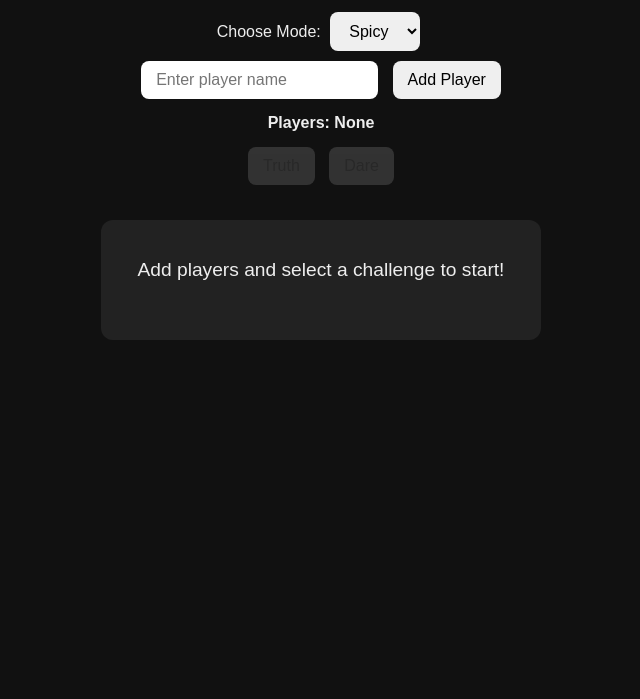
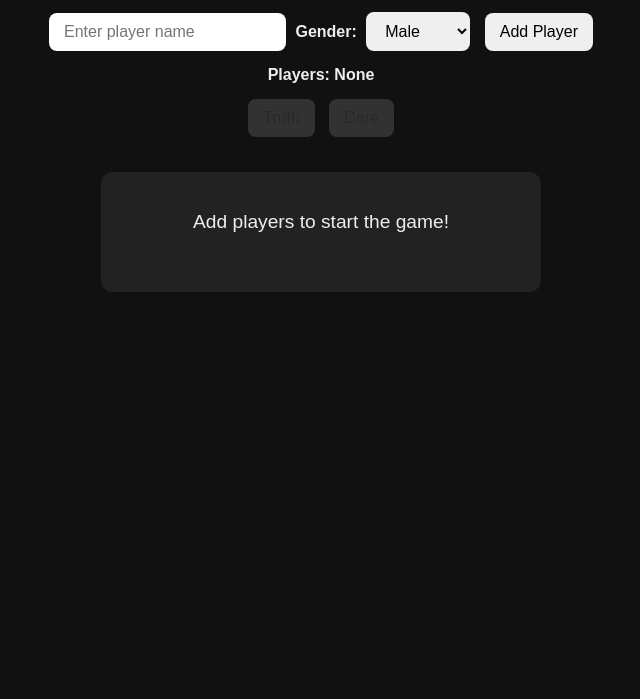
Before and after one commit to Kazwiti/Test, a plain HTML site: page index.html in a window 1280 px wide. Shown: the part 101-800 px from the top of the page, without its empty margins (319-959 px from the left). Drawn offline with Linux system fonts and the light colour scheme.

Commit message:
Add files via upload

```diff
--- a/index.html
+++ b/index.html
@@ -3,7 +3,7 @@
 <head>
 <meta charset="UTF-8" />
 <meta name="viewport" content="width=device-width, initial-scale=1" />
-<title>Truth or Dare</title>
+<title>Truth or Dare - Spicy Edition</title>
 <style>
   body {
     font-family: Arial, sans-serif;
@@ -44,35 +44,51 @@
     font-size: 1.2rem;
     user-select: text;
   }
+  label {
+    font-weight: bold;
+  }
 </style>
 </head>
 <body>
 
-<h1>Truth or Dare</h1>
-
-<label for="mode">Choose Mode:</label>
-<select id="mode">
-  <option value="fun">Fun</option>
-  <option value="spicy" selected>Spicy</option>
-</select>
+<h1>Truth or Dare - Spicy Edition</h1>
 
 <div>
-  <input type="text" id="player-name" placeholder="Enter player name" />
+  <input type="text" id="player-name" placeholder="Enter player name" aria-label="Player name" />
+  <label for="player-gender">Gender:</label>
+  <select id="player-gender" aria-label="Player gender">
+    <option value="male" selected>Male</option>
+    <option value="female">Female</option>
+  </select>
   <button id="addPlayerBtn">Add Player</button>
 </div>
 
-<div id="player-list">Players: None</div>
+<div id="player-list" aria-live="polite" aria-atomic="true">Players: None</div>
 
 <div>
   <button id="truthBtn" disabled>Truth</button>
   <button id="dareBtn" disabled>Dare</button>
 </div>
 
-<div id="challenge">
-  <p>Add players and select a challenge to start!</p>
+<div id="challenge" role="region" aria-live="polite" aria-atomic="true">
+  <p>Add players to start the game!</p>
 </div>
 
 <script>
+  // Players array with {name, gender}
+  const players = [];
+
+  const playerNameInput = document.getElementById("player-name");
+  const playerGenderSelect = document.getElementById("player-gender");
+  const addPlayerBtn = document.getElementById("addPlayerBtn");
+  const playerListDiv = document.getElementById("player-list");
+  const truthBtn = document.getElementById("truthBtn");
+  const dareBtn = document.getElementById("dareBtn");
+  const challengeDiv = document.getElementById("challenge");
+
+  let currentPlayerIndex = 0;
+
+  // Fun truths and dares (no gender separation for simplicity)
   const funTruths = [
     "What's your favorite childhood memory?",
     "If you could be any animal, what would you be?",
@@ -84,6 +100,7 @@
     "Make a funny face until your next turn."
   ];
 
+  // Spicy truths (no gender separation here, but can be split similarly if needed)
   const spicyTruths = [
     "What’s the dirtiest thing you’ve ever fantasized about us doing together?",
     "Have you ever had a secret sexual desire you’re too shy to say out loud?",
@@ -94,119 +111,151 @@
     "Describe your wildest orgasm experience with me.",
     "Have you ever been turned on by a naughty dream about me?",
     "What’s the one thing you want me to do that you’ve never asked for?",
-    "What’s your secret fantasy involving roleplay or costumes?",
-    "Have you ever thought about filming us having sex?",
-    "What’s a sexy secret you’ve kept from me until now?",
-    "Describe the naughtiest thought you’ve had about me today.",
-    "What’s your favorite part of my body to pleasure and why?",
-    "Have you ever wanted to try something taboo with me?",
-    "What’s the longest you’ve gone without sex and how did it feel?",
-    "Describe a time you got caught doing something naughty.",
-    "What’s a forbidden fantasy you’d love to live out with me?",
-    "Have you ever been jealous of someone you imagined touching me?",
-    "What’s the sexiest thing you want me to whisper in your ear?"
+    "What’s your secret fantasy involving roleplay or costumes?"
   ];
 
-  const spicyDares = [
-    "Send me a teasing photo — just enough to make me want more.",
-    "Whisper your dirtiest fantasy about me into the mic for 15 seconds.",
-    "Act out the first time we had sex.",
-    "Moan softly into the mic like you’re thinking about me.",
-    "Send a video playing with your belly button with only underwear on.",
-    "Bite your lip and hold eye contact with the camera for 10 seconds.",
-    "Send a voice note saying my name in the sexiest way possible.",
-    "Describe in detail the last time you thought about me naked.",
-    "Make a 10-second video of you tracing your lips with your finger.",
-    "Describe how you want me to kiss you, step by step.",
-    "Send a flirty selfie with your hair tousled or messy.",
-    "Whisper a naughty secret about what you want to do to me.",
-    "Record yourself breathing heavily and send the clip.",
-    "Slowly say out loud something you’ve never told me but want to try.",
-    "Act out your favorite intimate move on camera.",
-    "Describe what you’re wearing right now in a way that makes me blush.",
-    "Send a photo of your hand tracing your neck or collarbone.",
-    "Pretend you’re making out with me for 20 seconds on video.",
-    "Say a seductive sentence and repeat it with increasing intensity.",
-    "Send a 10-second video blowing a kiss to the camera.",
-    "Take a video slowly unbuttoning your shirt but stop before it’s fully off.",
-    "Take a selfie wearing just your underwear or boxers.",
-    "Describe the first thing you’d do if you could touch me right now — make it explicit.",
-    "Send a picture of my favorite part on you. Spell out what you want to do to your partner using only emojis.",
-    "Send a picture of something I'd be touching if you were here.",
-    "Tell me your favorite position to imagine us in — describe it in detail.",
-    "Make a video pretending to kiss me passionately and whisper something naughty after.",
-    "Describe exactly how you’d touch me, including where and how hard/soft.",
-    "Send a photo of anything I ask.",
-    "Whisper your dirtiest fantasy into the mic — no holding back.",
-    "Show me the last X-rated clip you watched.",
-    "Make a video slowly taking off your underwear, you can stop whenever you want.",
-    "Describe your favorite spot on your body that you want me to kiss — in detail.",
-    "Send a photo in your favorite underwear.",
-    "Act out your favorite intimate move on video.",
-    "Fake an orgasm for 1 minute on video.",
-    "Send me a slow video of you tracing your abs and chest with your fingertips, making it clear you’re thinking of me.",
-    "Do whatever I ask for 2 minutes.",
-    "Tell me who in your contact list you would most want us to have a threesome with.",
-    "Snap a photo of a mystery part of your body and have me guess."
+  // All spicy dares with gender labels
+  const allSpicyDares = [
+    { text: "Send me a teasing photo — just enough to make me want more.", gender: "both" },
+    { text: "Whisper your dirtiest fantasy about me into the mic for 15 seconds.", gender: "both" },
+    { text: "Act out the first time we had sex.", gender: "both" },
+    { text: "Moan softly into the mic like you’re thinking about me.", gender: "female" },
+    { text: "Send a video playing with your belly button with only an underwear on.", gender: "female" },
+    { text: "Bite your lip and hold eye contact with the camera for 10 seconds.", gender: "female" },
+    { text: "Send a voice note saying my name in the sexiest way possible.", gender: "both" },
+    { text: "Describe in detail the last time you thought about me naked.", gender: "both" },
+    { text: "Make a 10-second video of you tracing your lips with your finger.", gender: "both" },
+    { text: "Describe how you want me to kiss you, step by step.", gender: "female" },
+    { text: "Send a flirty selfie with your hair tousled or messy.", gender: "female" },
+    { text: "Whisper a naughty secret about what you want to do to me.", gender: "both" },
+    { text: "Record yourself breathing heavily and send the clip.", gender: "both" },
+    { text: "Slowly say something we’ve never done but you want to try.", gender: "both" },
+    { text: "Act out your favorite intimate move on camera.", gender: "male" },
+    { text: "Describe what you’re wearing right now in a way that makes me blush.", gender: "female" },
+    { text: "Send a photo of your hand tracing your neck or collarbone.", gender: "both" },
+    { text: "Pretend you’re making out with me for 20 seconds on video.", gender: "male" },
+    { text: "Say a seductive sentence and repeat it with increasing intensity.", gender: "male" },
+    { text: "Send a 10-second video blowing a kiss to the camera.", gender: "male" },
+    { text: "Take a video slowly taking off your shirt but stop before it’s fully off.", gender: "both" },
+    { text: "Take a selfie wearing just your underwear or boxers.", gender: "both" },
+    { text: "Describe the first thing you’d do if you could touch me right now — make it explicit.", gender: "both" },
+    { text: "Send a picture of my favorite part on you.", gender: "both" },
+    { text: "Spell out what you want to do to your partner using only emojis.", gender: "both" },
+    { text: "Send a picture of something I'd be touching if you were here.", gender: "both" },
+    { text: "Tell me your favorite position to imagine us in — describe it in detail.", gender: "both" },
+    { text: "Make a video pretending to kiss me passionately and whisper something naughty after.", gender: "male" },
+    { text: "Describe exactly how you’d touch me, including where and how.", gender: "male" },
+    { text: "Whisper your dirtiest fantasy into the mic — no holding back.", gender: "both" },
+    { text: "Show me the last X-rated clip you watched.", gender: "both" },
+    { text: "Make a video slowly taking off your underwear, you can stop whenever you want.", gender: "both" },
+    { text: "Describe your favorite spot on your body that you want me to kiss — in detail.", gender: "female" },
+    { text: "Send a photo in your favorite underwear.", gender: "both" },
+    { text: "Fake an orgasm for 1 minute on video.", gender: "both" },
+    { text: "Send a slow video of you tracing your abs and chest with your fingertips, making it clear you’re thinking of me.", gender: "male" },
+    { text: "Do whatever I ask for 1 minute.", gender: "both" },
+    { text: "Tell me who in your contact list you would most want us to have a threesome with.", gender: "female" },
+    { text: "Snap a photo of a mystery part of your body and have me guess.", gender: "both" },
+    { text: "Make your silliest face, send a picture.", gender: "both" }
   ];
 
-  let players = [];
+  // Split dares by gender (including 'both')
+  const spicyDaresMale = allSpicyDares
+    .filter(d => d.gender === "male" || d.gender === "both")
+    .map(d => d.text);
 
-  const playerNameInput = document.getElementById('player-name');
-  const addPlayerBtn = document.getElementById('addPlayerBtn');
-  const playerListDiv = document.getElementById('player-list');
-  const truthBtn = document.getElementById('truthBtn');
-  const dareBtn = document.getElementById('dareBtn');
-  const challengeDiv = document.getElementById('challenge');
-  const modeSelect = document.getElementById('mode');
+  const spicyDaresFemale = allSpicyDares
+    .filter(d => d.gender === "female" || d.gender === "both")
+    .map(d => d.text);
 
+  // Current mode, default spicy
+  let mode = "spicy";
+
+  // Utility: update player list display
   function updatePlayerList() {
     if (players.length === 0) {
-      playerListDiv.textContent = 'Players: None';
+      playerListDiv.textContent = "Players: None";
       truthBtn.disabled = true;
       dareBtn.disabled = true;
     } else {
-      playerListDiv.textContent = 'Players: ' + players.join(', ');
+      playerListDiv.textContent =
+        "Players: " +
+        players.map((p) => `${p.name} (${p.gender})`).join(", ");
       truthBtn.disabled = false;
       dareBtn.disabled = false;
     }
   }
 
-  addPlayerBtn.addEventListener('click', () => {
+  // Add player handler
+  addPlayerBtn.onclick = () => {
     const name = playerNameInput.value.trim();
-    if (name && !players.includes(name)) {
-      players.push(name);
-      playerNameInput.value = '';
-      updatePlayerList();
+    const gender = playerGenderSelect.value;
+
+    if (!name) {
+      alert("Please enter a player name.");
+      return;
     }
-  });
 
-  function getRandomItem(arr) {
+    players.push({ name, gender });
+    playerNameInput.value = "";
+    updatePlayerList();
+  };
+
+  // Get current player (cycling through players)
+  function getCurrentPlayer() {
+    if (players.length === 0) return null;
+    const player = players[currentPlayerIndex];
+    currentPlayerIndex = (currentPlayerIndex + 1) % players.length;
+    return player;
+  }
+
+  // Pick random item from array
+  function pickRandom(arr) {
     return arr[Math.floor(Math.random() * arr.length)];
   }
 
-  function getCurrentChallenges(type) {
-    if (modeSelect.value === 'fun') {
-      return type === 'truth' ? funTruths : funDares;
-    } else {
-      return type === 'truth' ? spicyTruths : spicyDares;
-    }
+  // Show challenge text in UI
+  function showChallenge(text, playerName) {
+    challengeDiv.innerHTML = `<p><strong>${playerName}</strong>, your challenge is:<br>${text}</p>`;
   }
 
-  function showChallenge(type) {
-    if (players.length === 0) {
-      challengeDiv.innerHTML = '<p>Please add at least one player.</p>';
-      return;
+  // Handle truth button
+  truthBtn.onclick = () => {
+    const player = getCurrentPlayer();
+    if (!player) return;
+
+    let challenge = "";
+    if (mode === "fun") {
+      challenge = pickRandom(funTruths);
+    } else {
+      challenge = pickRandom(spicyTruths);
     }
-    const player = getRandomItem(players);
-    const challenge = getRandomItem(getCurrentChallenges(type));
-    challengeDiv.innerHTML = `<p><strong>${player}</strong>, your ${type} is:</p><p>${challenge}</p>`;
-  }
 
-  truthBtn.addEventListener('click', () => showChallenge('truth'));
-  dareBtn.addEventListener('click', () => showChallenge('dare'));
+    showChallenge(challenge, player.name);
+  };
 
+  // Handle dare button
+  dareBtn.onclick = () => {
+    const player = getCurrentPlayer();
+    if (!player) return;
+
+    let daresList;
+    if (mode === "fun") {
+      daresList = funDares;
+    } else {
+      if (player.gender === "male") {
+        daresList = spicyDaresMale;
+      } else {
+        daresList = spicyDaresFemale;
+      }
+    }
+
+    const dare = pickRandom(daresList);
+    showChallenge(dare, player.name);
+  };
+
+  // Start with empty player list
   updatePlayerList();
+
 </script>
 
 </body>
```
